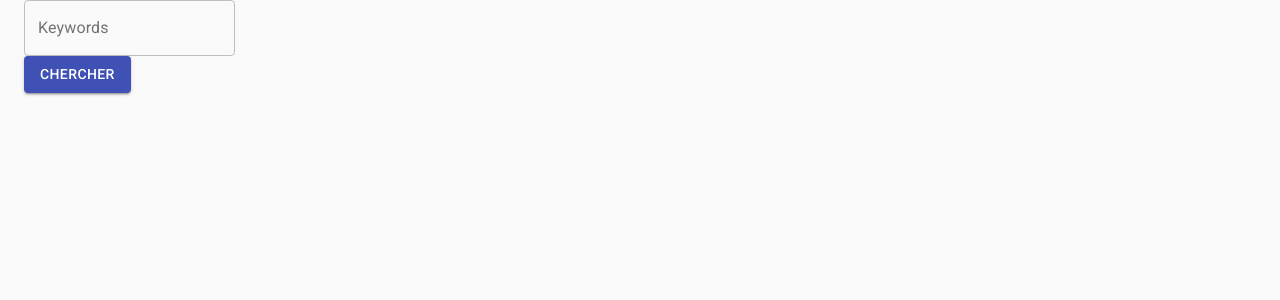
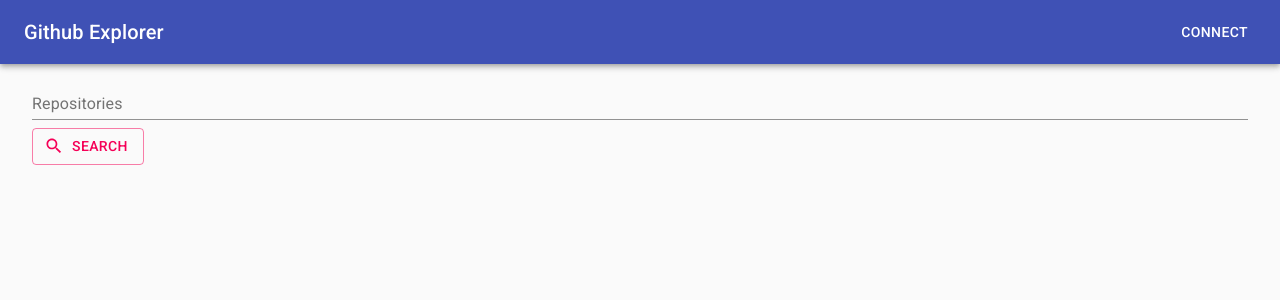
Before and after one commit to notAro14/github-explorer, a React (Create React App) app: page / in a window 1280 px wide. Shown: the top 300 px of the page. Built offline with nearby package versions, Linux system fonts and the light colour scheme.

Commit message:
Finition de l'UI du Homepage

```diff
--- /dev/null
+++ b/src/components/ButtonAppBar/ButtonAppBar.component.jsx
@@ -0,0 +1,45 @@
+import React from "react";
+import { makeStyles } from "@material-ui/core/styles";
+import AppBar from "@material-ui/core/AppBar";
+import Toolbar from "@material-ui/core/Toolbar";
+import Typography from "@material-ui/core/Typography";
+import Button from "@material-ui/core/Button";
+// import IconButton from "@material-ui/core/IconButton";
+// import MenuIcon from "@material-ui/icons/Menu";
+
+const useStyles = makeStyles((theme) => ({
+  root: {
+    flexGrow: 1,
+  },
+  menuButton: {
+    marginRight: theme.spacing(2),
+  },
+  title: {
+    flexGrow: 1,
+  },
+}));
+
+export default function ButtonAppBar() {
+  const classes = useStyles();
+
+  return (
+    <div className={classes.root}>
+      <AppBar position="static">
+        <Toolbar>
+          {/* <IconButton
+            edge="start"
+            className={classes.menuButton}
+            color="inherit"
+            aria-label="menu"
+          >
+            <MenuIcon />
+          </IconButton> */}
+          <Typography variant="h6" className={classes.title}>
+            Github Explorer
+          </Typography>
+          <Button color="inherit">Connect</Button>
+        </Toolbar>
+      </AppBar>
+    </div>
+  );
+}
--- a/src/components/index.js
+++ b/src/components/index.js
@@ -1 +1,2 @@
 export { default as Counter } from "./Counter/Counter.component";
+export { default as ButtonAppBar } from "./ButtonAppBar/ButtonAppBar.component";
--- a/src/pages/Home/Home.page.jsx
+++ b/src/pages/Home/Home.page.jsx
@@ -1,10 +1,11 @@
 import React, { useState } from "react";
-import { Counter } from "../../components/index";
+import { ButtonAppBar } from "../../components/index";
 import { searchRepos } from "../../api";
+import Container from "@material-ui/core/Container";
+import Button from "@material-ui/core/Button";
 import TextField from "@material-ui/core/TextField";
-import Button from "@material-ui/core/Button";
-import Container from "@material-ui/core/Container";
 import Box from "@material-ui/core/Box";
+import Search from "@material-ui/icons/Search";
 
 const HomePage = () => {
   const [keywords, setKeywords] = useState(null);
@@ -12,20 +13,24 @@ const HomePage = () => {
   console.log({ keywords, repos });
 
   return (
+    <div>
+      <ButtonAppBar />
       <Container>
         <form>
-        <Box>
+          <Box m={1}>
             <TextField
+              fullWidth
               id="outlined-basic"
-            label="Keywords"
-            variant="outlined"
+              label="Repositories"
+              variant="standard"
               onChange={(e) => setKeywords(e.target.value)}
             />
           </Box>
-        <Box>
+          <Box m={1}>
             <Button
-            variant="contained"
-            color="primary"
+              variant="outlined"
+              color="secondary"
+              startIcon={<Search />}
               onClick={() => {
                 searchRepos(keywords).then((data) => {
                   console.log(data);
@@ -34,11 +39,12 @@ const HomePage = () => {
                 });
               }}
             >
-            Chercher
+              Search
             </Button>
           </Box>
         </form>
       </Container>
+    </div>
   );
 };
 
```
Lines whose indentation alone changed are shown as unchanged.
